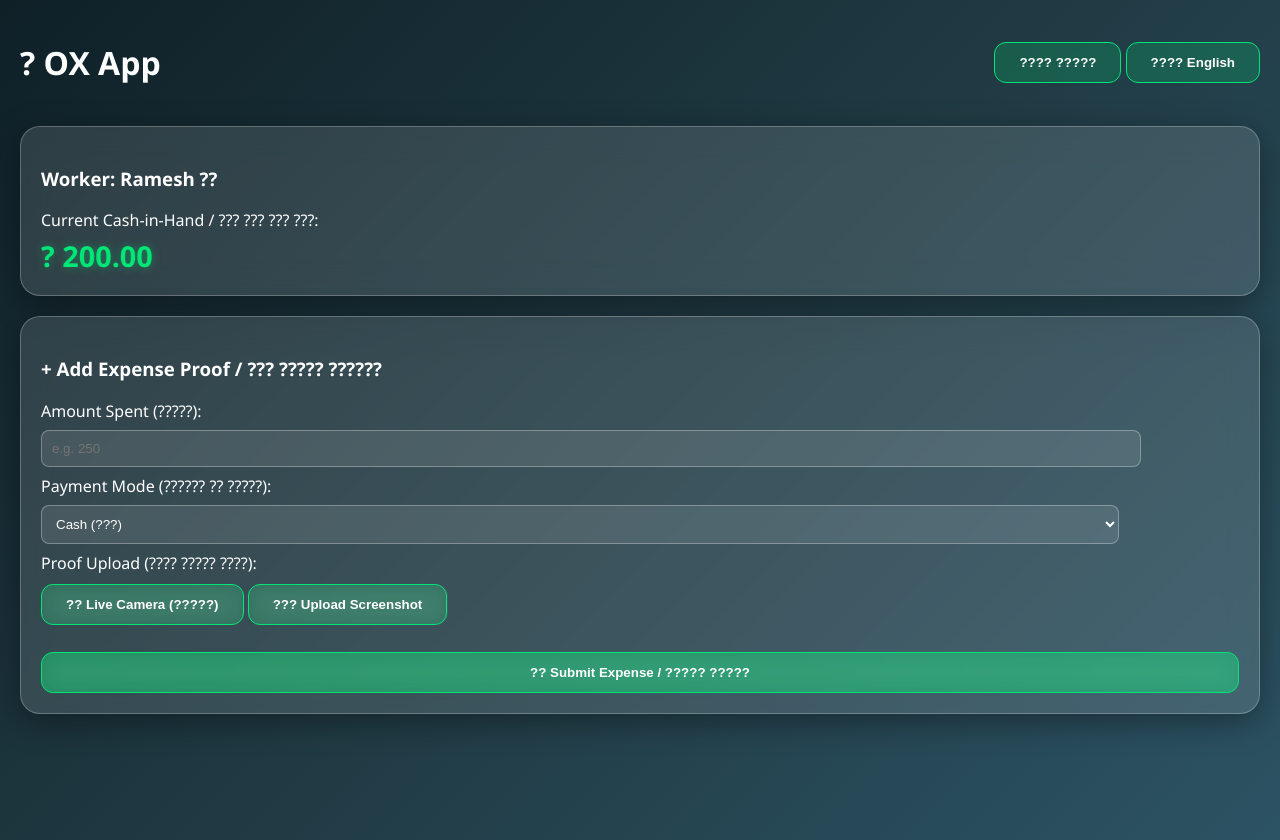
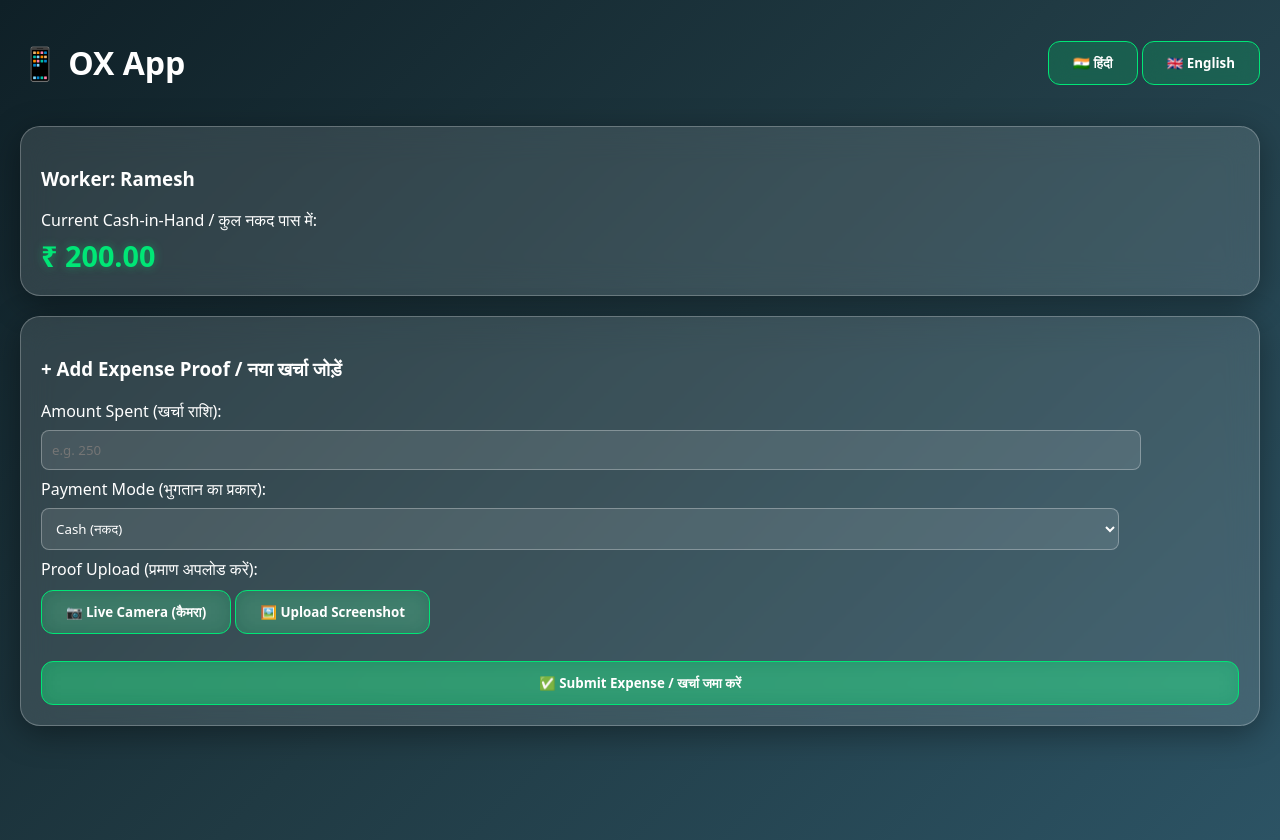
Before and after one commit to shivajoping702-oss/ox, a website: page ox_mobile/www/index.html in a window 1280 px wide. Drawn offline with Linux system fonts and the light colour scheme.

Commit message:
Fix Hindi encoding and Rupee symbol font issue

```diff
--- a/ox_mobile/www/index.html
+++ b/ox_mobile/www/index.html
@@ -22,49 +22,51 @@
       display: none;
       border: 1px solid rgba(255,255,255,0.3);
     }
+    body, select, input, button {
+      font-family: system-ui, -apple-system, 'Segoe UI', Roboto, sans-serif !important;
+    }
   </style>
 </head>
 <body>
-
   <div style="display: flex; justify-content: space-between; align-items: center; margin-bottom: 20px;">
-    <h1>? OX App</h1>
+    <h1>📱 OX App</h1>
     <div>
-      <button class="btn-glass" onclick="setLanguage('hi')">???? ?????</button>
-      <button class="btn-glass" onclick="setLanguage('en')">???? English</button>
+      <button class="btn-glass" onclick="setLanguage('hi')">🇮🇳 हिंदी</button>
+      <button class="btn-glass" onclick="setLanguage('en')">🇬🇧 English</button>
     </div>
   </div>
 
   <!-- Wallet Balance -->
   <div class="ox-glass-card">
-    <h3 id="lbl-worker-name">Worker: Ramesh ??</h3>
-    <p id="lbl-balance-title" style="margin-bottom: 5px;">Current Cash-in-Hand / ??? ??? ??? ???:</p>
-    <div class="cash-emerald" id="lbl-cash">? 200.00</div>
+    <h3 id="lbl-worker-name">Worker: Ramesh</h3>
+    <p id="lbl-balance-title" style="margin-bottom: 5px;">Current Cash-in-Hand / कुल नकद पास में:</p>
+    <div class="cash-emerald" id="lbl-cash">₹ 200.00</div>
   </div>
 
   <!-- Expense Entry Form with Live Camera & File Upload -->
   <div class="ox-glass-card">
-    <h3 id="lbl-add-expense">+ Add Expense Proof / ??? ????? ??????</h3>
+    <h3 id="lbl-add-expense">+ Add Expense Proof / नया खर्चा जोड़ें</h3>
 
-    <label id="lbl-amount">Amount Spent (?????):</label><br>
+    <label id="lbl-amount">Amount Spent (खर्चा राशि):</label><br>
     <input type="number" id="txt-amount" placeholder="e.g. 250"><br>
 
-    <label id="lbl-mode">Payment Mode (?????? ?? ?????):</label><br>
+    <label id="lbl-mode">Payment Mode (भुगतान का प्रकार):</label><br>
     <select id="ddl-mode">
-      <option value="CASH">Cash (???)</option>
+      <option value="CASH">Cash (नकद)</option>
       <option value="UPI">Online / UPI</option>
     </select><br>
 
-    <label id="lbl-proof-type">Proof Upload (???? ????? ????):</label><br>
+    <label id="lbl-proof-type">Proof Upload (प्रमाण अपलोड करें):</label><br>
 
-    <!-- Hidden Camera Input (capture="environment" opens direct phone camera) -->
+    <!-- Hidden Camera Input -->
     <input type="file" id="file-camera" accept="image/*" capture="environment" style="display:none" onchange="previewImage(this, 'LIVE_CAMERA')">
 
-    <!-- Hidden Screenshot Input (opens gallery for UPI screenshots) -->
+    <!-- Hidden Screenshot Input -->
     <input type="file" id="file-screenshot" accept="image/*" style="display:none" onchange="previewImage(this, 'UPI_SCREENSHOT')">
 
     <div style="margin-top: 10px;">
-      <button class="btn-glass" onclick="document.getElementById('file-camera').click()">?? Live Camera (?????)</button>
-      <button class="btn-glass" onclick="document.getElementById('file-screenshot').click()">??? Upload Screenshot</button>
+      <button class="btn-glass" onclick="document.getElementById('file-camera').click()">📷 Live Camera (कैमरा)</button>
+      <button class="btn-glass" onclick="document.getElementById('file-screenshot').click()">🖼️ Upload Screenshot</button>
     </div>
 
     <!-- Image Preview -->
@@ -72,7 +74,7 @@
     <div id="file-info" style="margin-top: 5px; font-size: 0.9rem; color: #00E676;"></div>
 
     <br>
-    <button class="btn-glass" style="width: 100%; background: rgba(0, 230, 118, 0.4);" onclick="submitExpense()">?? Submit Expense / ????? ?????</button>
+    <button class="btn-glass" style="width: 100%; background: rgba(0, 230, 118, 0.4);" onclick="submitExpense()">✅ Submit Expense / खर्चा जमा करें</button>
   </div>
 
   <script>
@@ -88,7 +90,7 @@
           const img = document.getElementById('preview-img');
           img.src = base64Image;
           img.style.display = 'block';
-          document.getElementById('file-info').innerText = `? Proof Selected: ${proofType}`;
+          document.getElementById('file-info').innerText = `✔ Proof Selected: ${proofType}`;
         };
         reader.readAsDataURL(input.files[0]);
       }
@@ -115,7 +117,7 @@
 
       const data = await res.json();
       alert("Expense Submitted Successfully!");
-      document.getElementById('lbl-cash').innerText = `? ${data.remaining_cash.toFixed(2)}`;
+      document.getElementById('lbl-cash').innerText = `₹ ${data.remaining_cash.toFixed(2)}`;
       document.getElementById('txt-amount').value = "";
       document.getElementById('preview-img').style.display = 'none';
       document.getElementById('file-info').innerText = "";
@@ -123,15 +125,15 @@
 
     const translations = {
       hi: {
-        balanceTitle: "??? ??? ??? ??? ???:",
-        addExpense: "+ ??? ????? ?? ???? ??????",
-        amountLabel: "????? ?? ??? (?):",
-        proofType: "???? ?? ?????? ?????:"
+        balanceTitle: "कुल नकद पास में:",
+        addExpense: "+ नया खर्चा प्रमाण जोड़ें",
+        amountLabel: "खर्चा राशि (₹):",
+        proofType: "प्रमाण का प्रकार चुनें:"
       },
       en: {
         balanceTitle: "Current Cash-in-Hand:",
         addExpense: "+ Add New Expense Proof",
-        amountLabel: "Amount Spent (?):",
+        amountLabel: "Amount Spent (₹):",
         proofType: "Select Proof Type:"
       }
     };
--- a/ox_mobile/www/styles.css
+++ b/ox_mobile/www/styles.css
@@ -40,3 +40,5 @@ body {
 .btn-glass:hover {
   background: rgba(0, 230, 118, 0.4);
 }
+
+* { font-family: system-ui, -apple-system, sans-serif !important; }
```
